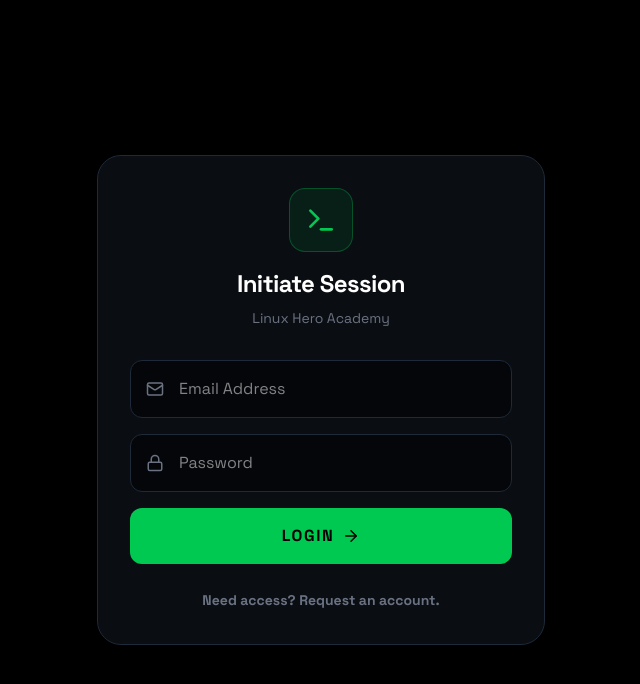
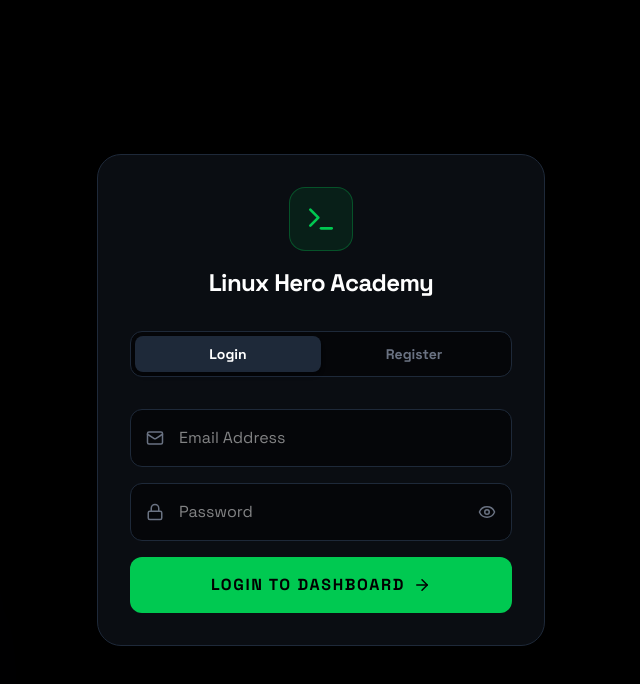
Before and after one commit to chegembugua/linux-hero-academy, a React (Vite) app: page / in a window 1280 px wide. Shown: the top 684 px of the page, without its empty margins (319-959 px from the left). Built offline with nearby package versions, Linux system fonts and the light colour scheme.

Commit message:
feat: added secure AuthScreen gatekeeper with live password validation and tabbed UI

```diff
--- a/src/components/AuthScreen.tsx
+++ b/src/components/AuthScreen.tsx
@@ -1,6 +1,6 @@
 import React, { useState } from 'react';
-import { motion } from 'motion/react';
-import { Terminal as TerminalIcon, Lock, Mail, User, ArrowRight } from 'lucide-react';
+import { motion, AnimatePresence } from 'motion/react';
+import { Terminal as TerminalIcon, Lock, Mail, User, ArrowRight, Eye, EyeOff, Check, X } from 'lucide-react';
 
 interface AuthScreenProps {
   onSuccess: () => void;
@@ -11,12 +11,29 @@ export default function AuthScreen({ onSuccess }: AuthScreenProps) {
   const [email, setEmail] = useState('');
   const [firstName, setFirstName] = useState('');
   const [password, setPassword] = useState('');
+  const [showPassword, setShowPassword] = useState(false);
   const [error, setError] = useState('');
   const [isLoading, setIsLoading] = useState(false);
+
+  // Live Password Validation Checks
+  const passwordReqs = {
+    length: password.length >= 8,
+    upper: /[A-Z]/.test(password),
+    number: /[0-9]/.test(password),
+    special: /[^A-Za-z0-9]/.test(password),
+  };
+  const isPasswordValid = Object.values(passwordReqs).every(Boolean);
 
   const handleSubmit = async (e: React.FormEvent) => {
     e.preventDefault();
     setError('');
+
+    // Prevent registration if password is weak
+    if (!isLogin && !isPasswordValid) {
+      setError('Please ensure your password meets all security requirements.');
+      return;
+    }
+
     setIsLoading(true);
 
     const endpoint = isLogin ? '/api/auth/login' : '/api/auth/register';
@@ -47,6 +64,14 @@ export default function AuthScreen({ onSuccess }: AuthScreenProps) {
     }
   };
 
+  // Helper component for the checklist
+  const Requirement = ({ met, text }: { met: boolean, text: string }) => (
+    <div className={`flex items-center gap-2 text-xs font-bold ${met ? 'text-green-500' : 'text-gray-500'}`}>
+      {met ? <Check size={14} /> : <X size={14} />}
+      <span>{text}</span>
+    </div>
+  );
+
   return (
     <div className="min-h-screen bg-[#000] flex items-center justify-center relative overflow-hidden font-sans">
       {/* Background Decor */}
@@ -64,10 +89,25 @@ export default function AuthScreen({ onSuccess }: AuthScreenProps) {
           <div className="w-16 h-16 rounded-2xl bg-green-500/10 border border-green-500/30 flex items-center justify-center mb-4">
             <TerminalIcon className="text-green-500" size={32} />
           </div>
-          <h2 className="text-2xl font-bold text-white tracking-tight">
-            {isLogin ? 'Initiate Session' : 'Create Access Token'}
-          </h2>
-          <p className="text-gray-500 text-sm mt-2">Linux Hero Academy</p>
+          <h2 className="text-2xl font-bold text-white tracking-tight">Linux Hero Academy</h2>
+        </div>
+
+        {/* Clear Tab System for Login vs Register */}
+        <div className="flex p-1 bg-black/50 border border-gray-800 rounded-xl mb-8">
+          <button
+            type="button"
+            onClick={() => { setIsLogin(true); setError(''); }}
+            className={`flex-1 py-2 text-sm font-bold rounded-lg transition-all ${isLogin ? 'bg-gray-800 text-white shadow-md' : 'text-gray-500 hover:text-gray-300'}`}
+          >
+            Login
+          </button>
+          <button
+            type="button"
+            onClick={() => { setIsLogin(false); setError(''); }}
+            className={`flex-1 py-2 text-sm font-bold rounded-lg transition-all ${!isLogin ? 'bg-gray-800 text-white shadow-md' : 'text-gray-500 hover:text-gray-300'}`}
+          >
+            Register
+          </button>
         </div>
 
         {error && (
@@ -77,8 +117,14 @@ export default function AuthScreen({ onSuccess }: AuthScreenProps) {
         )}
 
         <form onSubmit={handleSubmit} className="space-y-4">
+          <AnimatePresence mode="popLayout">
             {!isLogin && (
-            <div className="relative">
+              <motion.div
+                initial={{ opacity: 0, height: 0 }}
+                animate={{ opacity: 1, height: 'auto' }}
+                exit={{ opacity: 0, height: 0 }}
+                className="relative"
+              >
                 <User className="absolute left-4 top-1/2 -translate-y-1/2 text-gray-500" size={18} />
                 <input
                   type="text"
@@ -88,8 +134,9 @@ export default function AuthScreen({ onSuccess }: AuthScreenProps) {
                   onChange={(e) => setFirstName(e.target.value)}
                   className="w-full bg-black/50 border border-gray-800 text-white px-12 py-4 rounded-xl focus:outline-none focus:border-green-500 focus:ring-1 focus:ring-green-500 transition-all"
                 />
-            </div>
+              </motion.div>
             )}
+          </AnimatePresence>
 
           <div className="relative">
             <Mail className="absolute left-4 top-1/2 -translate-y-1/2 text-gray-500" size={18} />
@@ -106,33 +153,49 @@ export default function AuthScreen({ onSuccess }: AuthScreenProps) {
           <div className="relative">
             <Lock className="absolute left-4 top-1/2 -translate-y-1/2 text-gray-500" size={18} />
             <input
-              type="password"
+              type={showPassword ? "text" : "password"}
               placeholder="Password"
               required
               value={password}
               onChange={(e) => setPassword(e.target.value)}
-              className="w-full bg-black/50 border border-gray-800 text-white px-12 py-4 rounded-xl focus:outline-none focus:border-green-500 focus:ring-1 focus:ring-green-500 transition-all"
+              className="w-full bg-black/50 border border-gray-800 text-white pl-12 pr-14 py-4 rounded-xl focus:outline-none focus:border-green-500 focus:ring-1 focus:ring-green-500 transition-all"
             />
+            {/* Show/Hide Password Toggle */}
+            <button
+              type="button"
+              onClick={() => setShowPassword(!showPassword)}
+              className="absolute right-4 top-1/2 -translate-y-1/2 text-gray-500 hover:text-white transition-colors"
+            >
+              {showPassword ? <EyeOff size={18} /> : <Eye size={18} />}
+            </button>
           </div>
+
+          {/* Live Password Checklist (Only shows during Registration) */}
+          <AnimatePresence>
+            {!isLogin && password.length > 0 && (
+              <motion.div
+                initial={{ opacity: 0, y: -10 }}
+                animate={{ opacity: 1, y: 0 }}
+                exit={{ opacity: 0, y: -10 }}
+                className="p-4 bg-black/40 border border-gray-800 rounded-xl space-y-2 mt-2"
+              >
+                <Requirement met={passwordReqs.length} text="At least 8 characters" />
+                <Requirement met={passwordReqs.upper} text="Contains an uppercase letter" />
+                <Requirement met={passwordReqs.number} text="Contains a number" />
+                <Requirement met={passwordReqs.special} text="Contains a special character (!@#$)" />
+              </motion.div>
+            )}
+          </AnimatePresence>
 
           <button
             type="submit"
-            disabled={isLoading}
-            className="w-full flex items-center justify-center gap-2 bg-green-500 text-black font-black uppercase tracking-widest py-4 rounded-xl hover:bg-green-400 active:scale-95 transition-all disabled:opacity-50"
+            disabled={isLoading || (!isLogin && !isPasswordValid)}
+            className="w-full flex items-center justify-center gap-2 bg-green-500 text-black font-black uppercase tracking-widest py-4 rounded-xl hover:bg-green-400 active:scale-95 transition-all disabled:opacity-50 disabled:cursor-not-allowed mt-4"
           >
-            {isLoading ? 'Authenticating...' : (isLogin ? 'Login' : 'Register')}
+            {isLoading ? 'Authenticating...' : (isLogin ? 'Login to Dashboard' : 'Create Account')}
             {!isLoading && <ArrowRight size={18} />}
           </button>
         </form>
-
-        <div className="mt-6 text-center">
-          <button
-            onClick={() => { setIsLogin(!isLogin); setError(''); }}
-            className="text-gray-500 hover:text-white text-sm font-bold transition-colors"
-          >
-            {isLogin ? "Need access? Request an account." : "Already have clearance? Login."}
-          </button>
-        </div>
       </motion.div>
     </div>
   );
```
Lines whose indentation alone changed are shown as unchanged.
